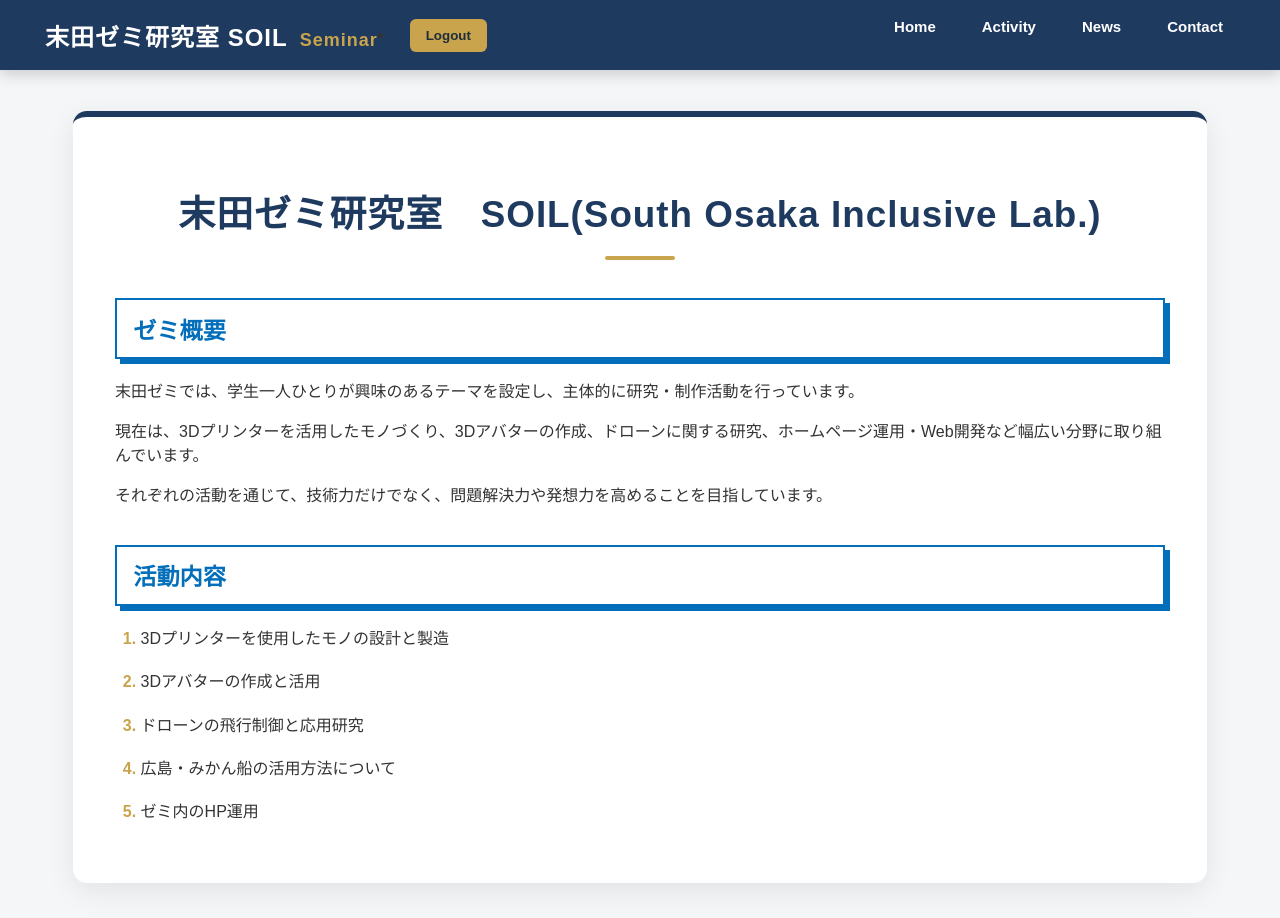
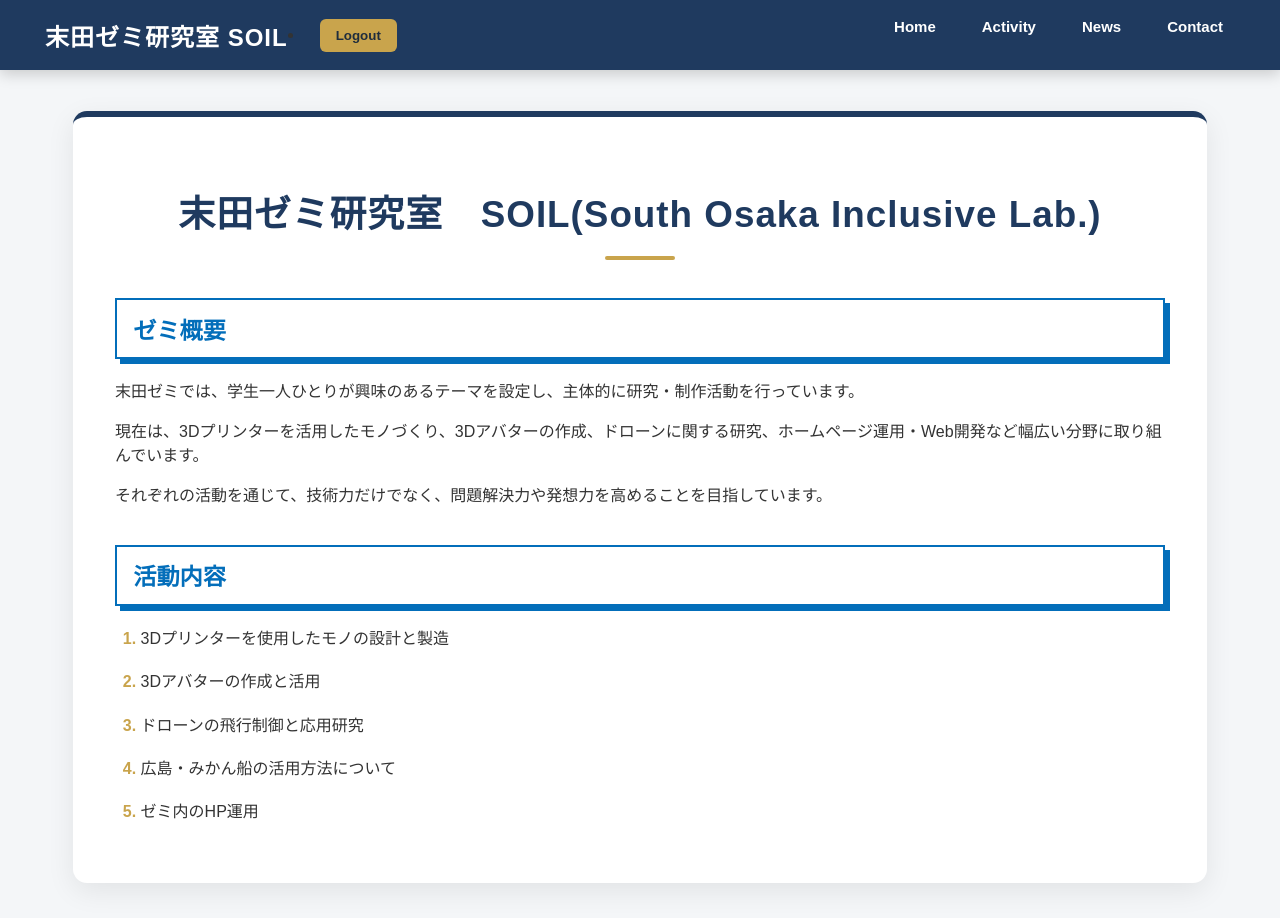
Before and after one commit to fablab338/soil-page, a website: page public/suedazemi.html in a window 1280 px wide. Drawn offline with Linux system fonts and the light colour scheme.

```diff
--- a/public/style2.css
+++ b/public/style2.css
@@ -38,13 +38,6 @@ body {
   font-weight: bold;
   text-decoration: none;
   letter-spacing: 1px;
-}
-
-.navbar-brand::after {
-  content: " Seminar";
-  color: var(--accent);
-  font-size: 18px;
-  margin-left: 6px;
 }
 
 .navbar-nav {
```
